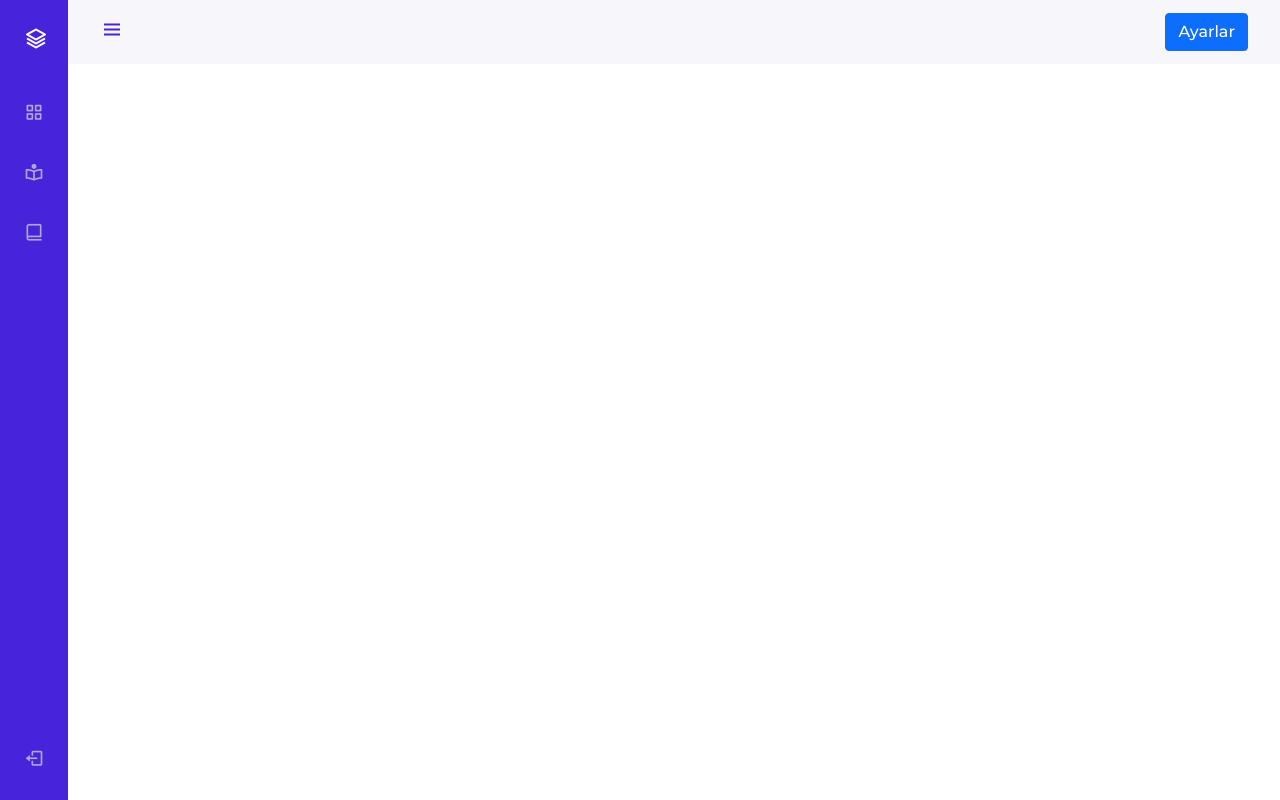
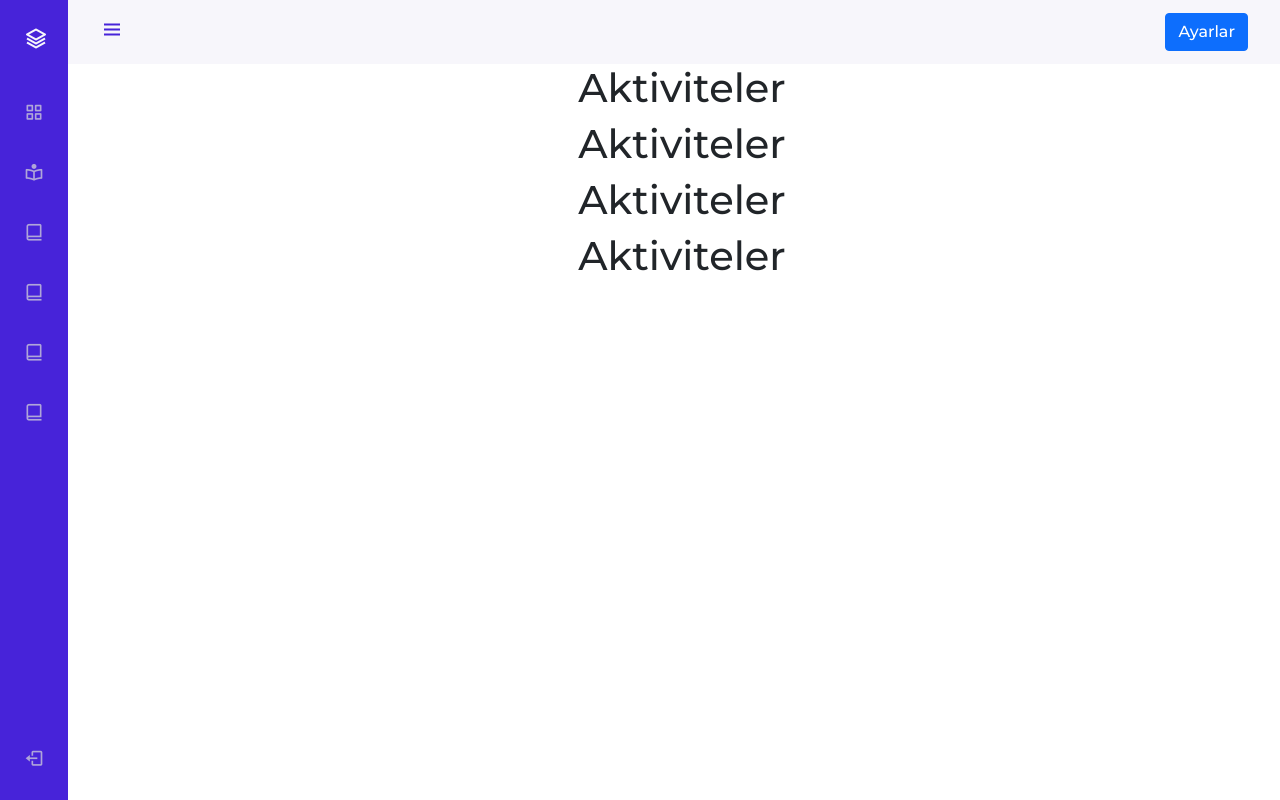
Before and after one commit to omerturkgeldi/calorie-counter-app, a React (Create React App) app: page /aktiviteler in a window 1280 px wide. Built offline with nearby package versions, Linux system fonts and the light colour scheme.

Commit message:
Günlük, Aktiviteler ve Sosyal sayfaları eklendi.

```diff
--- a/src/Routes.jsx
+++ b/src/Routes.jsx
@@ -5,6 +5,9 @@ import { Switch, Route } from "react-router-dom";
 import Foods from "./views/Foods/Foods";
 import Products from "./views/Products/Products";
 import Dashboard from "./views/Dashboard/Dashboard";
+import Daily from "./views/Daily/Daily";
+import Activities from "./views/Activities/Activities";
+import Social from "./views/Social/Social";
 
 const Routes = () => {
   return (
@@ -12,6 +15,10 @@ const Routes = () => {
       <Route path="/" exact component={Dashboard} />
       <Route path="/urunler" exact component={Products} />
       <Route path="/yemekler" component={Foods} />
+      <Route path="/gunluk" component={Daily} />
+      <Route path="/aktiviteler" component={Activities} />
+      <Route path="/sosyal" component={Social} />
+
     </Switch>
   );
 };
--- a/src/components/sidebar/Sidebar.jsx
+++ b/src/components/sidebar/Sidebar.jsx
@@ -66,6 +66,24 @@ const Sidebar = props => {
                                     Yemekler
                                 </span>
                             </Link>
+                            <Link to="/gunluk" className="nav_link">
+                                <i className='bx bx-book-alt nav_icon'></i>
+                                <span className="nav_name">
+                                    Günlük
+                                </span>
+                            </Link>
+                            <Link to="/aktiviteler" className="nav_link">
+                                <i className='bx bx-book-alt nav_icon'></i>
+                                <span className="nav_name">
+                                    Aktiviteler
+                                </span>
+                            </Link>
+                            <Link to="/sosyal" className="nav_link">
+                                <i className='bx bx-book-alt nav_icon'></i>
+                                <span className="nav_name">
+                                    Sosyal
+                                </span>
+                            </Link>
                         </div>
                     </div> <a href="#" className="nav_link"> <i className='bx bx-log-out nav_icon'></i> <span className="nav_name">SignOut</span> </a>
                 </nav>
--- /dev/null
+++ b/src/views/Activities/Activities.js
@@ -0,0 +1,14 @@
+import React from 'react'
+
+const Activities = () => {
+    return (
+        <div>
+            <h1>Aktiviteler</h1>
+            <h1>Aktiviteler</h1>
+            <h1>Aktiviteler</h1>
+            <h1>Aktiviteler</h1>
+        </div>
+    )
+}
+
+export default Activities
--- /dev/null
+++ b/src/views/Daily/Daily.js
@@ -0,0 +1,14 @@
+import React from 'react'
+
+const Daily = () => {
+    return (
+        <div>
+            <h1>Günlük</h1>
+            <h1>Günlük</h1>
+            <h1>Günlük</h1>
+            <h1>Günlük</h1>
+        </div>
+    )
+}
+
+export default Daily
--- /dev/null
+++ b/src/views/Social/Social.js
@@ -0,0 +1,14 @@
+import React from 'react'
+
+const Social = () => {
+    return (
+        <div>
+            <h1>Sosyal</h1>
+            <h1>Sosyal</h1>
+            <h1>Sosyal</h1>
+            <h1>Sosyal</h1>
+        </div>
+    )
+}
+
+export default Social
```
